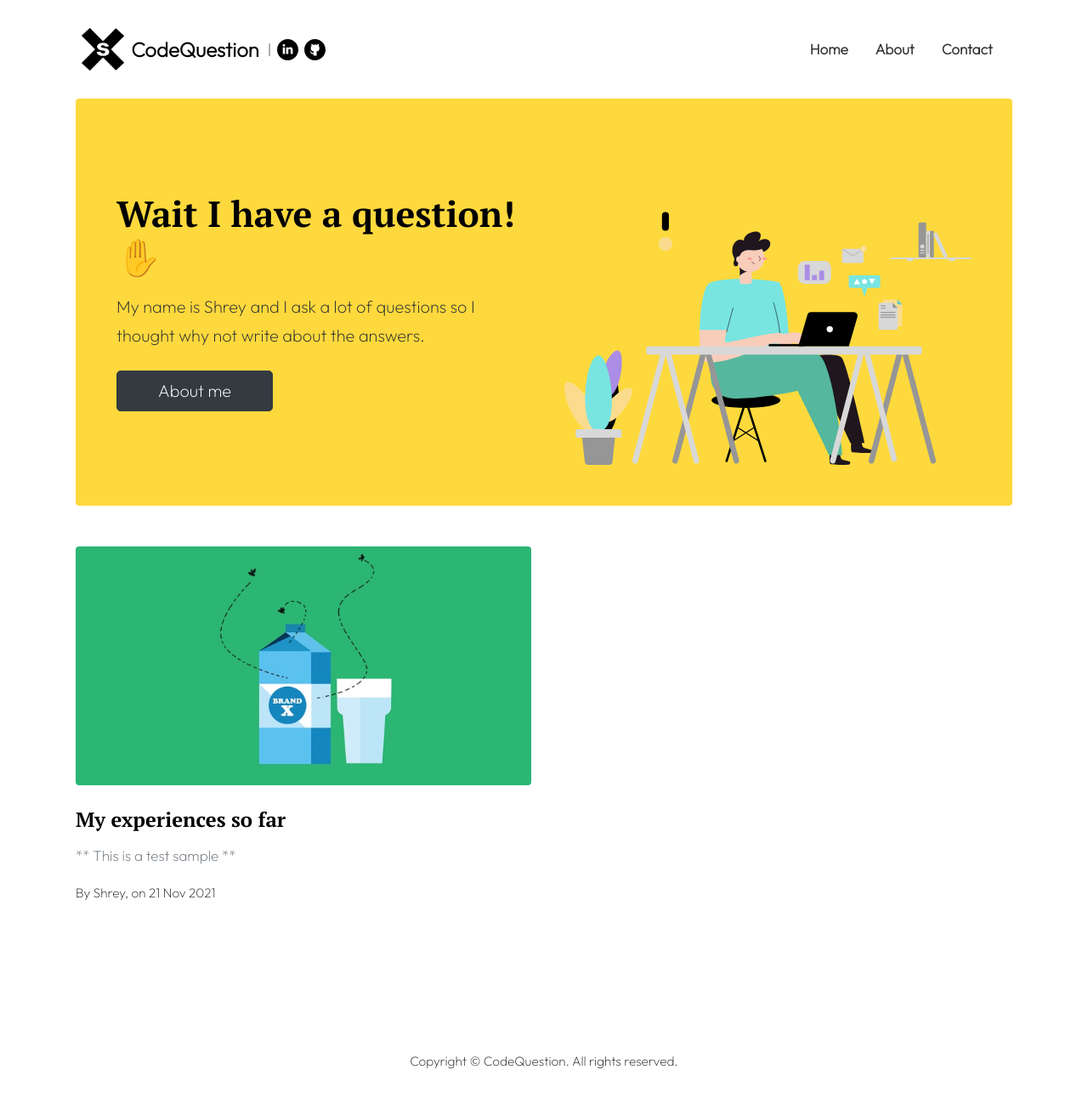
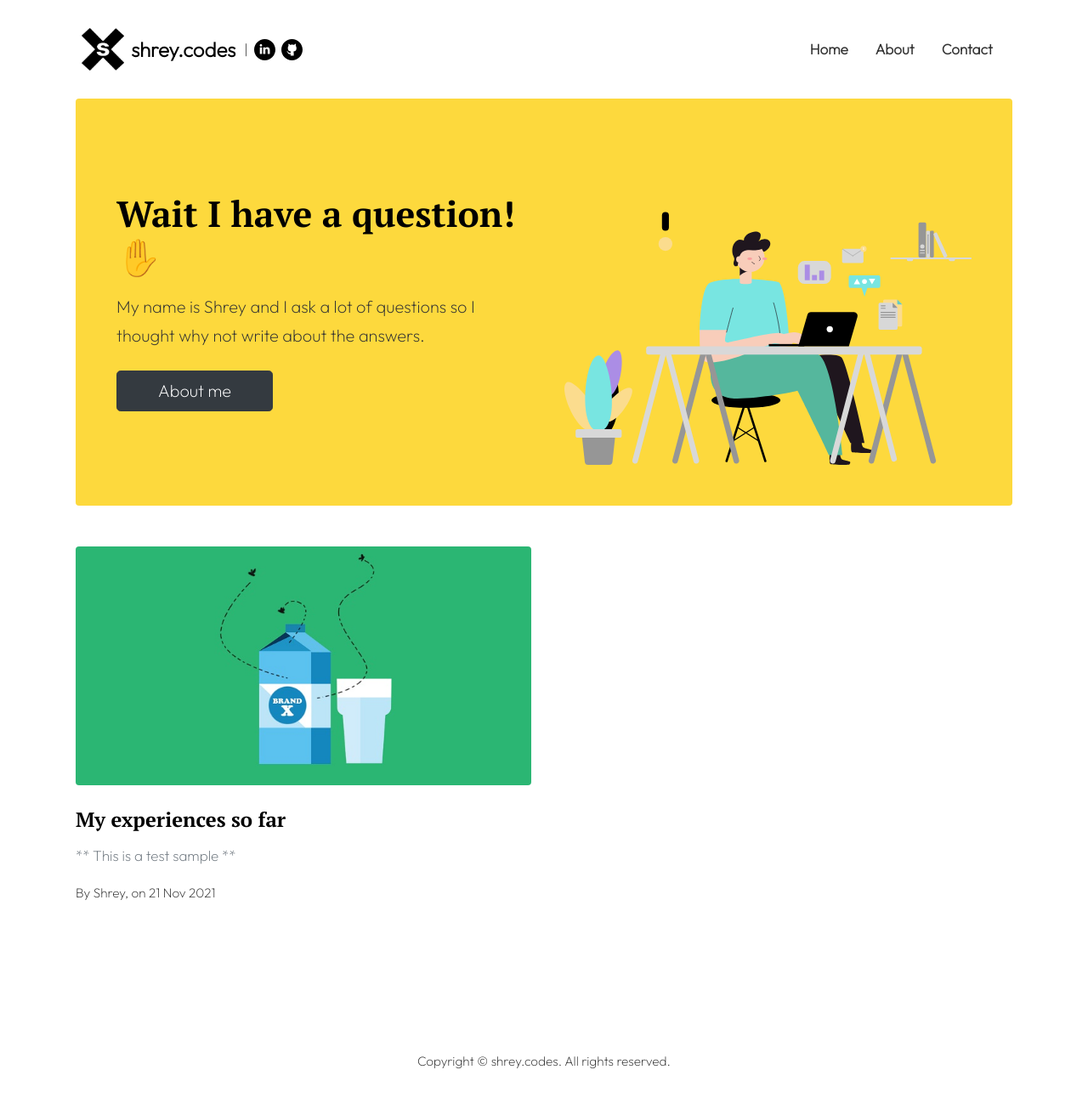
Before and after one commit to shreykavi/shreykavi.github.io, a Jekyll site: the page built from index.html, in a window 1280 px wide and 1292 px high. Shown: the whole window at 85% size. Built offline with Jekyll 4.4.1, drawn with Linux system fonts in a browser that asks for light colours; the list of posts is cut into pages by our own code.

Commit message:
New domain name

```diff
--- a/_config.yml
+++ b/_config.yml
@@ -1,4 +1,4 @@
-title: "CodeQuestion"
+title: "shrey.codes"
 email: shreykavi@gmail.com
 timezone: UTC
 baseurl: ""
```
